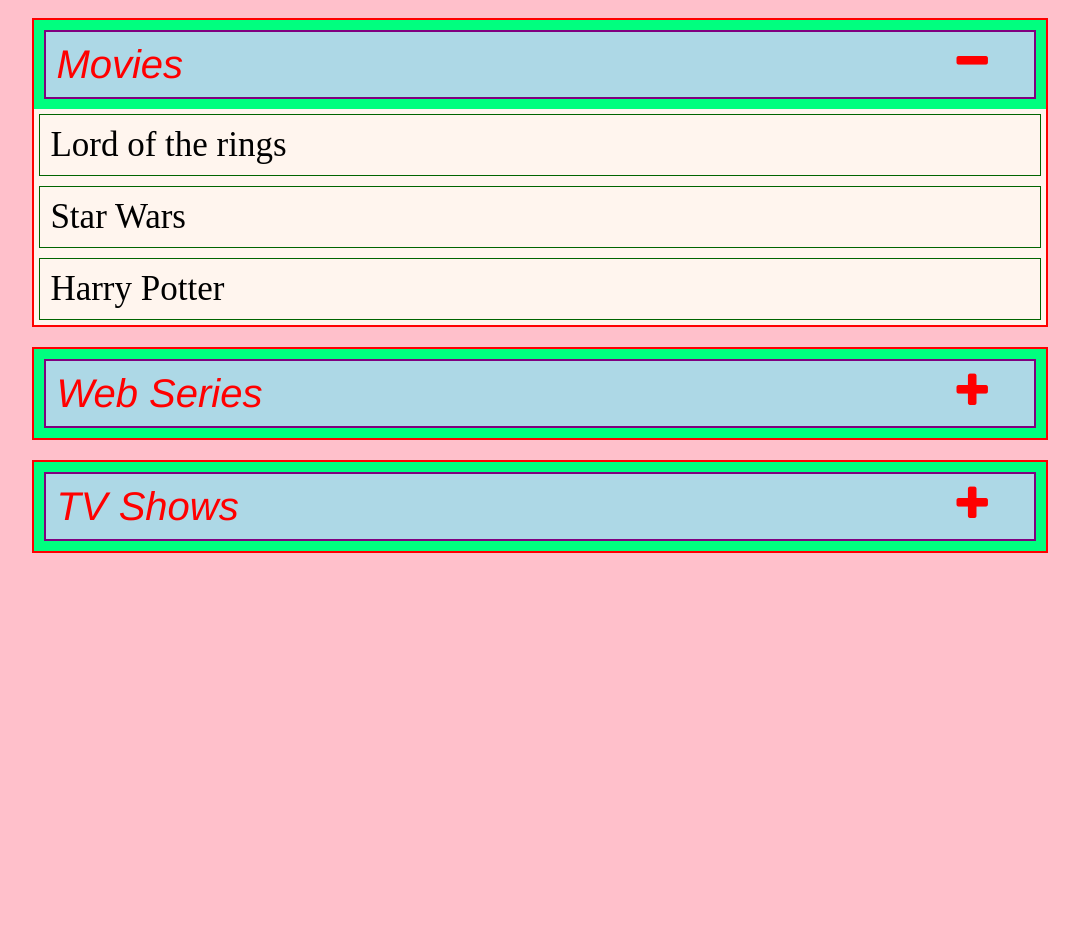
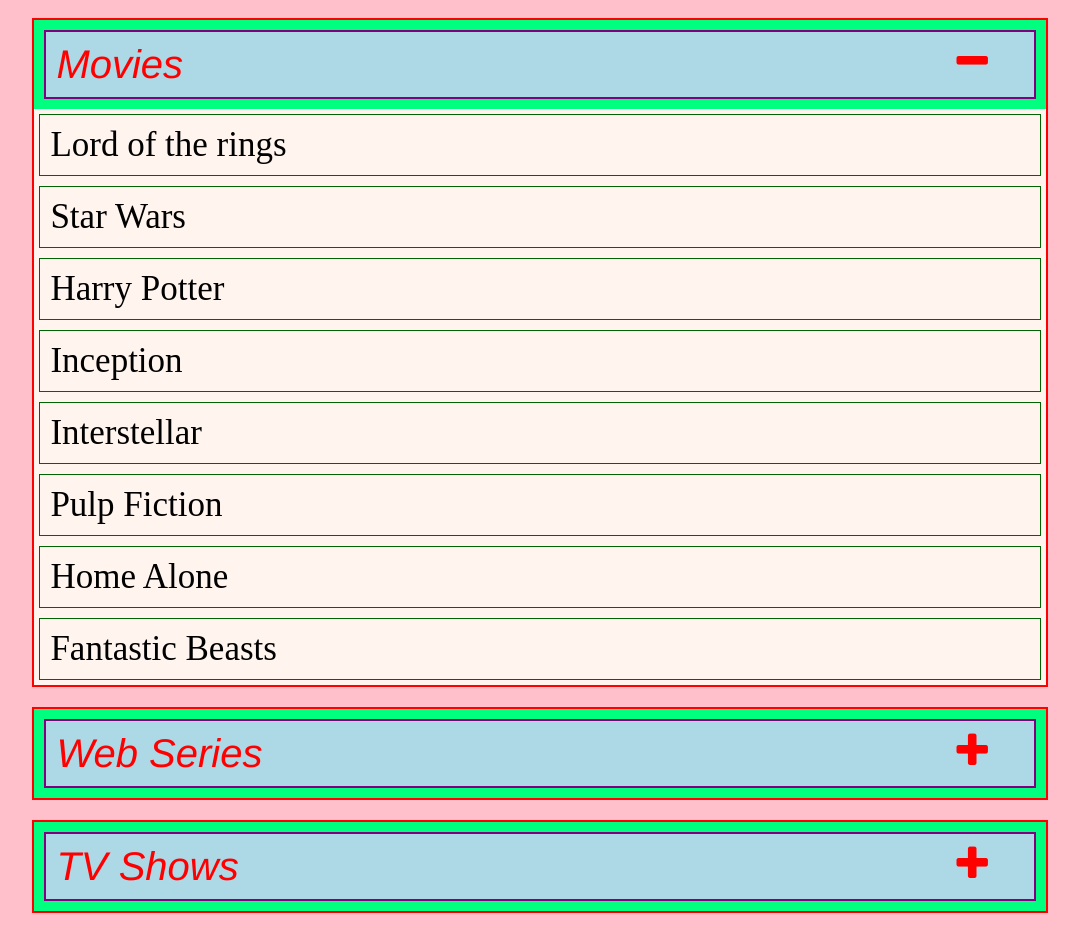
Before and after one commit to IkshitGupta/Accordion, a plain HTML site: page index.html in a window 1280 px wide. Shown: the whole page, without its empty margins (100-1179 px from the left). Before the commit the page ends 800 px from the top, so only its background shows below. Drawn offline with nearby package versions, Linux system fonts and the light colour scheme.

Commit message:
Added more movies and series

```diff
--- a/index.html
+++ b/index.html
@@ -16,6 +16,11 @@
 					<div class="sub">Lord of the rings</div>
 					<div class="sub">Star Wars</div>
 					<div class="sub">Harry Potter</div>
+					<div class="sub">Inception</div>
+					<div class="sub">Interstellar</div>
+					<div class="sub">Pulp Fiction</div>
+					<div class="sub">Home Alone</div>
+					<div class="sub">Fantastic Beasts</div>
 				</div>
 			</div>
 			<div class="box">
@@ -24,6 +29,8 @@
 					<div class="sub">Money Heist</div>
 					<div class="sub">13 Reasons Why</div>
 					<div class="sub">Stranger Things</div>
+					<div class="sub">Sex Education</div>
+					<div class="sub">Clone Wars</div>
 				</div>
 			</div>
 			<div class="box">
```
